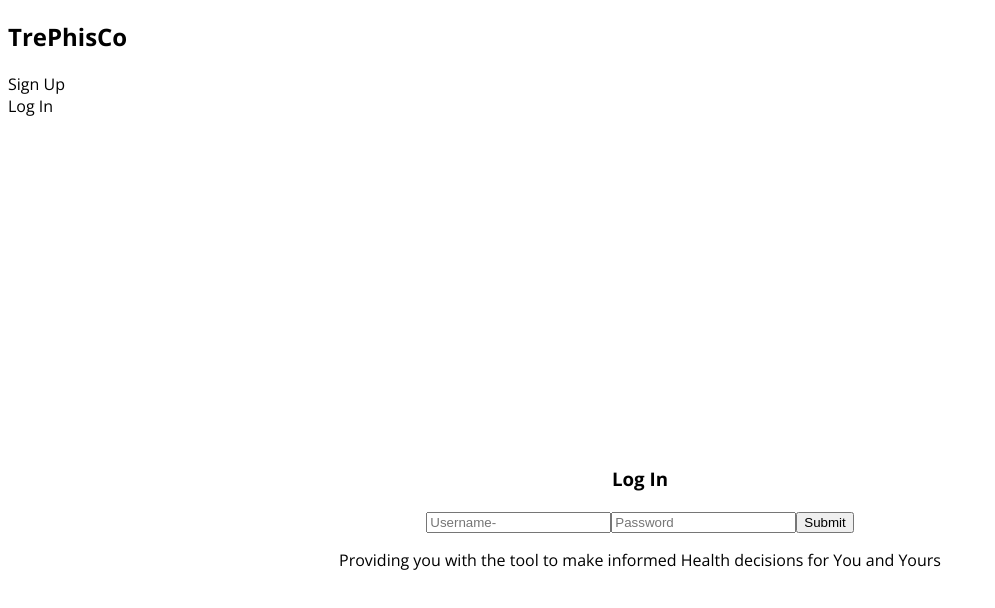
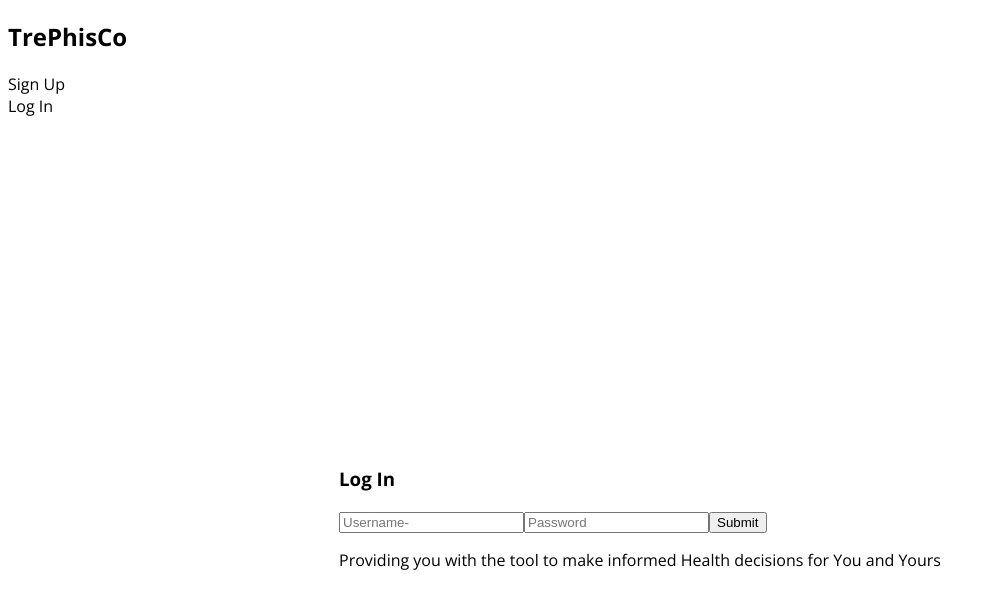
Before and after one commit to PhilIverson/TrePhiSco, a React (Create React App) app in the folder client/: page /login in a window 1280 px wide. Shown: the top 608 px of the page, without its empty margins (0-995 px from the left). Built offline with nearby package versions, Linux system fonts and the light colour scheme; no server answers.

Commit message:
more style and upping search limit to 500

```diff
--- a/client/src/SearchProvider.js
+++ b/client/src/SearchProvider.js
@@ -30,7 +30,7 @@ export default class SearchProvider extends Component {
         }, this.getResults)
     }
     getResults(url) {
-        return protectedAxios.get(`/api/procedure?limit=50&keyword=${this.state.searchTerm}`)
+        return protectedAxios.get(`/api/procedure?limit=500&keyword=${this.state.searchTerm}`)
             .then(response =>
                 this.setState({
                     results: response.data,
--- a/client/src/styles/app.css
+++ b/client/src/styles/app.css
@@ -3,7 +3,6 @@
     flex-direction: column;
     justify-content: center;
     align-items: center;
-    text-align: center;
+    text-align: left;
     min-height: 100vh;
-    /* margin: 0 auto; */
 }
```
